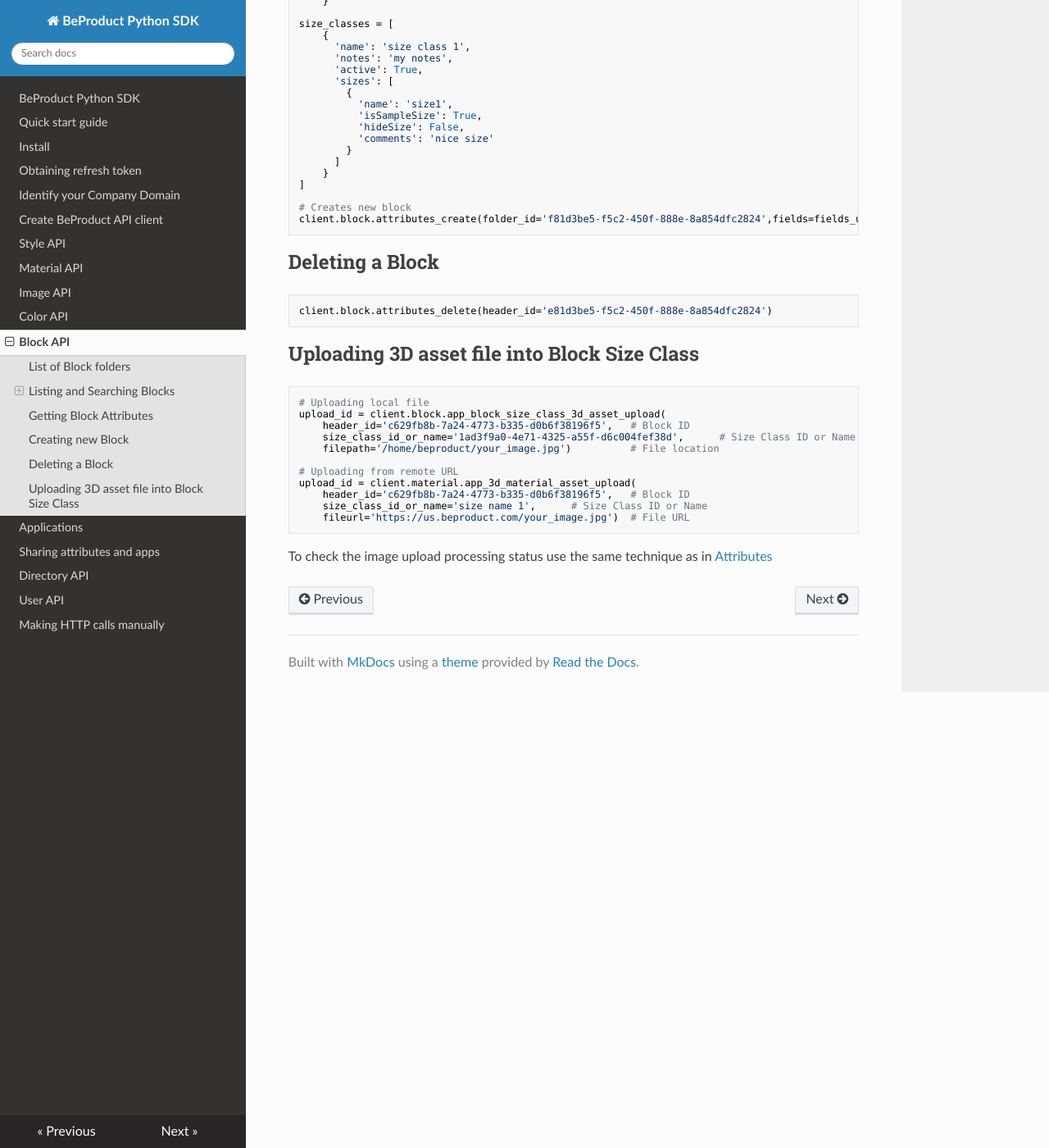
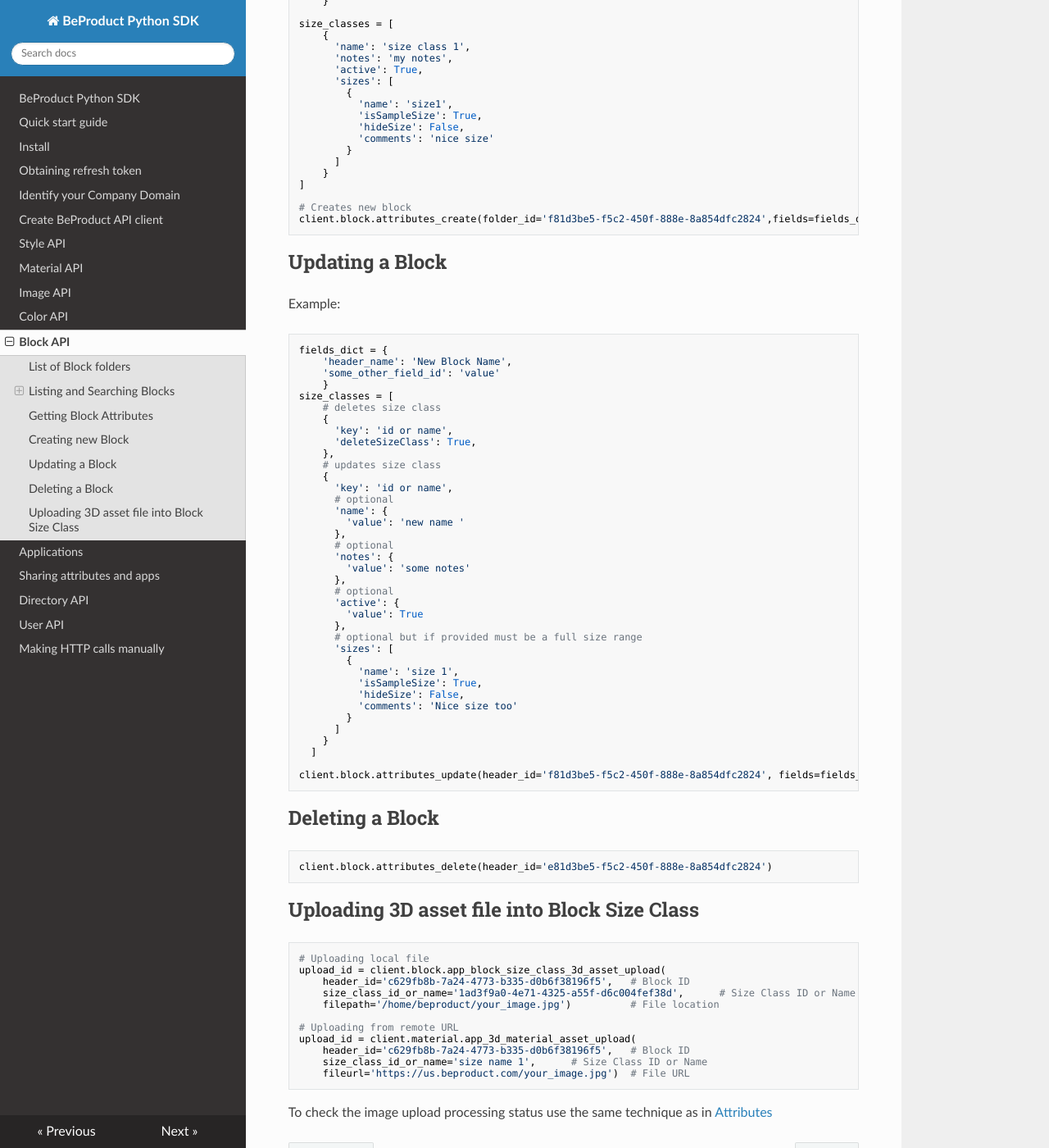
Before and after one commit to BeProduct/BeProduct.Python.SDK, an MkDocs documentation site: the page built from docs/072-block-api.md, in a window 1280 px wide and 1400 px high, scrolled down 914 px. Shown: the whole window at 82% size. Built offline with MkDocs 1.6.1, drawn with Linux system fonts in a browser that asks for light colours; nearby versions of some CDN libraries.

Commit message:
Block updates

````diff
--- a/docs/072-block-api.md
+++ b/docs/072-block-api.md
@@ -41,7 +41,50 @@
 ]
 
 # Creates new block
-client.block.attributes_create(folder_id='f81d3be5-f5c2-450f-888e-8a854dfc2824',fields=fields_update, size_classes=size_classes)
+client.block.attributes_create(folder_id='f81d3be5-f5c2-450f-888e-8a854dfc2824',fields=fields_dict, size_classes=size_classes)
+```
+
+##  Updating a Block
+Example:
+```
+fields_dict = {
+    'header_name': 'New Block Name',
+    'some_other_field_id': 'value'
+    }
+size_classes = [
+    # deletes size class
+    {
+      'key': 'id or name',
+      'deleteSizeClass': True,
+    },
+    # updates size class
+    {
+      'key': 'id or name',
+      # optional
+      'name': {
+        'value': 'new name '
+      },
+      # optional
+      'notes': {
+        'value': 'some notes'
+      },
+      # optional
+      'active': {
+        'value': True
+      },
+      # optional but if provided must be a full size range
+      'sizes': [
+        {
+          'name': 'size 1',
+          'isSampleSize': True,
+          'hideSize': False,
+          'comments': 'Nice size too'
+        }
+      ]
+    }
+  ]
+
+client.block.attributes_update(header_id='f81d3be5-f5c2-450f-888e-8a854dfc2824', fields=fields_dict, size_classes=size_classes)
 ```
 
 ## Deleting a Block
--- a/setup.cfg
+++ b/setup.cfg
@@ -1,6 +1,6 @@
 [metadata]
 name = beproduct
-version = 0.6.2
+version = 0.6.3
 author = Yuri Golub
 author_email = support@beproduct.com
 description = BeProduct Public API SDK
````
Also changed, not shown: docs/060-image-api.md (+1 -1 lines), 1 other file.
